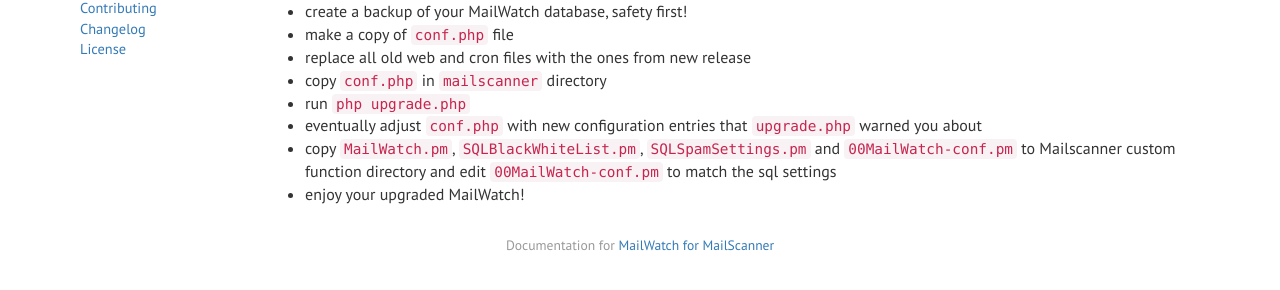
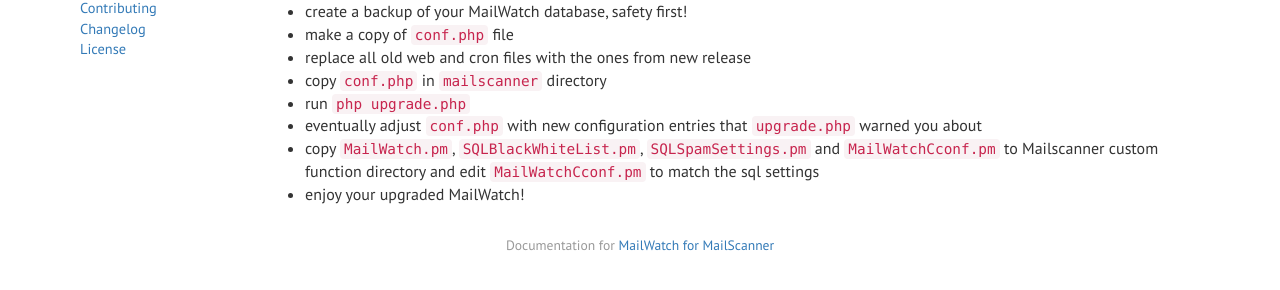
Before and after one commit to mailwatch/mailwatch-docs, a Jekyll site: the page built from _posts/2017-02-03-upgrading.md, in a window 1280 px wide. Shown: the part 263-553 px from the top of the page. Built offline with Jekyll 4.4.1, drawn with Linux system fonts in a browser that asks for light colours; nearby versions of some CDN libraries.

Commit message:
Update MailWatchCconf.pm

```diff
--- a/_posts/2017-02-03-upgrading.md
+++ b/_posts/2017-02-03-upgrading.md
@@ -21,5 +21,5 @@ Follow this procedure to make sure that the upgrade process will go as smooth as
 * copy `conf.php` in `mailscanner` directory
 * run `php upgrade.php`
 * eventually adjust `conf.php` with new configuration entries that `upgrade.php` warned you about
-* copy `MailWatch.pm`, `SQLBlackWhiteList.pm`, `SQLSpamSettings.pm` and `00MailWatch-conf.pm` to Mailscanner custom function directory and edit `00MailWatch-conf.pm` to match the sql settings
+* copy `MailWatch.pm`, `SQLBlackWhiteList.pm`, `SQLSpamSettings.pm` and `MailWatchCconf.pm` to Mailscanner custom function directory and edit `MailWatchCconf.pm` to match the sql settings
 * enjoy your upgraded MailWatch!
```
